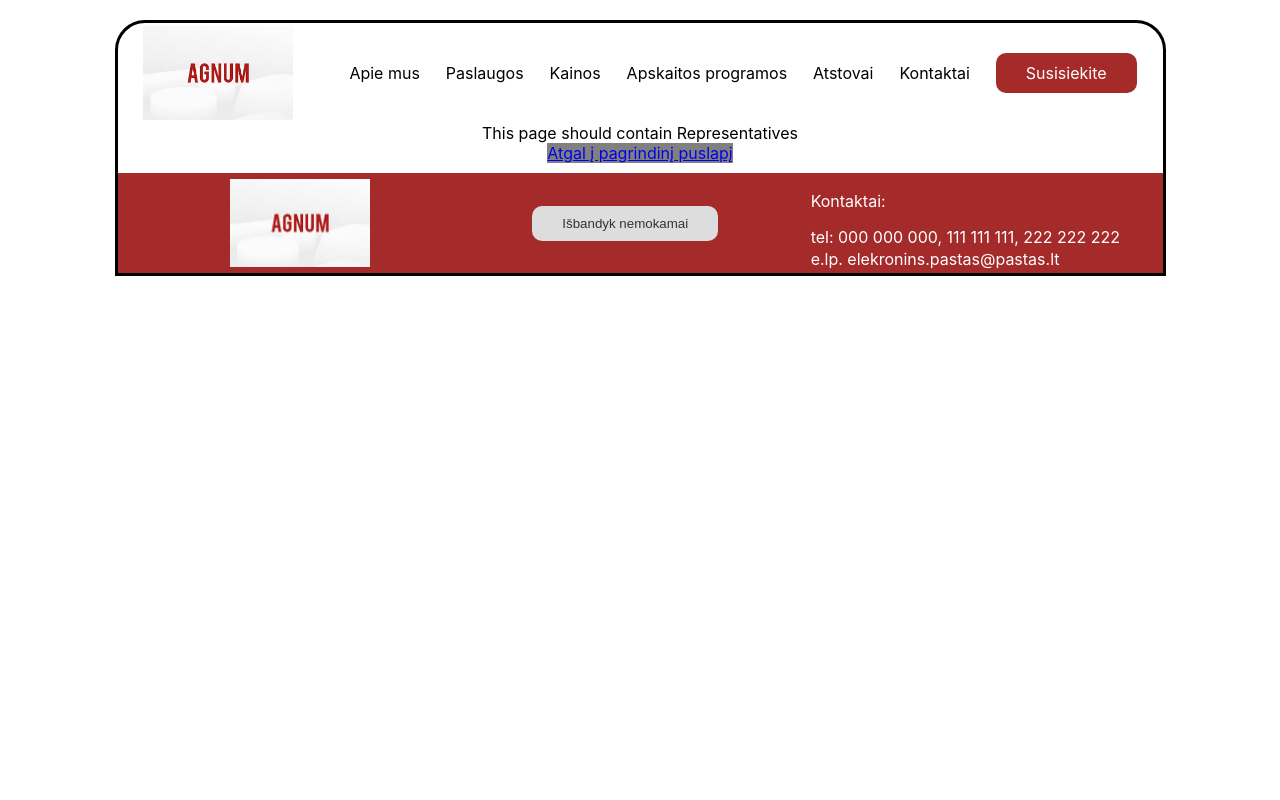
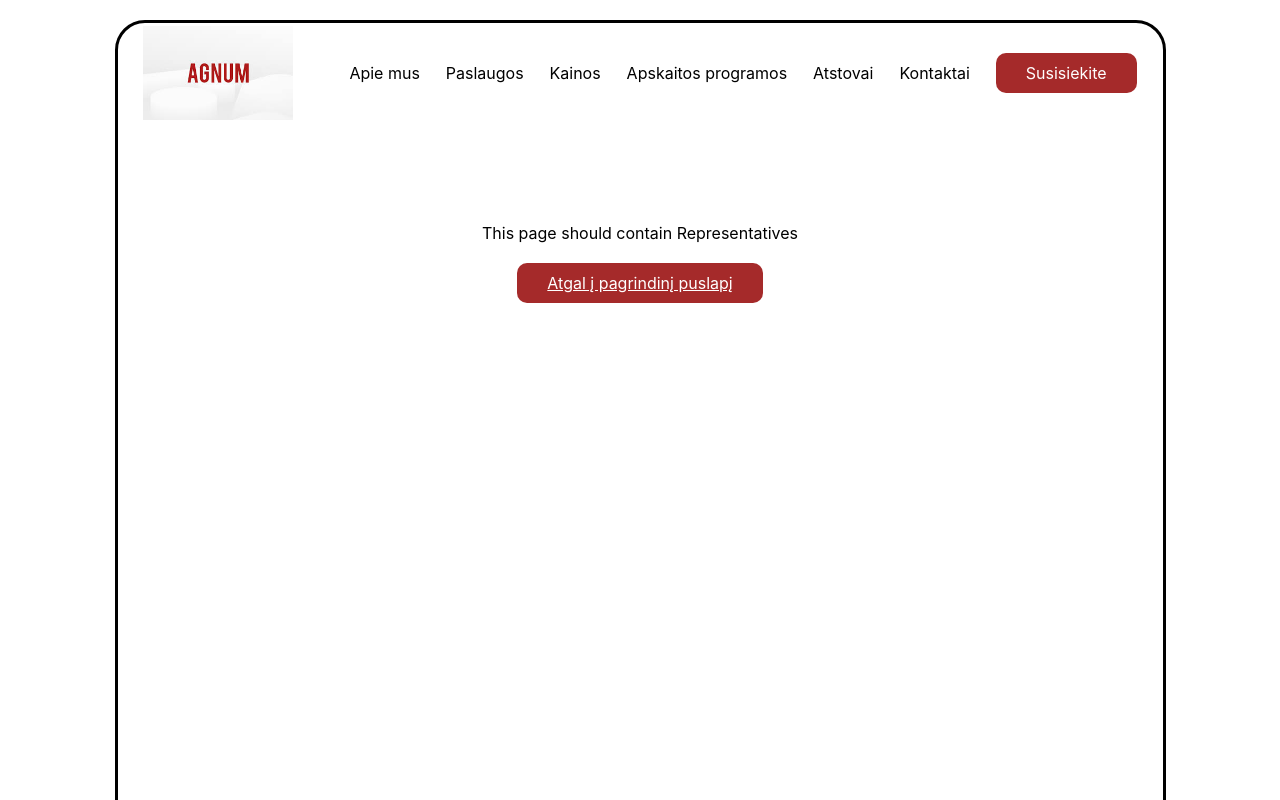
Before and after one commit to Remigijus66/agnum-page-sample, a React (Create React App) app: page /reps in a window 1280 px wide. Shown: the top 800 px of the page. Built offline with nearby package versions, Linux system fonts and the light colour scheme.

Commit message:
home page

```diff
--- a/src/App.css
+++ b/src/App.css
@@ -98,6 +98,7 @@ gap: 40px
 .btn {
   margin: 20px;
   background-color: gray;
+  padding: 10px 30px
 }
 
 
@@ -120,6 +121,7 @@ gap: 40px
   justify-content: space-evenly;
   align-content: center;
   align-items: center;
+  cursor: pointer;
 }
 .contacts  {
  color: white;
@@ -132,3 +134,12 @@ gap: 40px
 .hero-picture {
 margin-top: -15px;
 }
+.under-construction {
+  min-height: 80vh;
+  /* height: 800px; */
+  padding: 100px;
+  display: flex;
+  flex-direction: column;
+  gap: 30px;
+  align-items: center;
+}
--- a/src/components/ToHome.js
+++ b/src/components/ToHome.js
@@ -6,7 +6,7 @@ const ToHome = () => {
 
   return (
     <div >
-        <Link className='btn' to="/">Atgal į pagrindinį puslapį</Link>
+      <Link className='brown-button' to="/">Atgal į pagrindinį puslapį</Link>
     </div>
 
   );
--- a/src/pages/ContactForm.js
+++ b/src/pages/ContactForm.js
@@ -4,12 +4,10 @@ import ToHome from "../components/ToHome";
 const ContactForm = () => {
 
   return (
-    <>
-      <div>
+      <div className='under-construction'>
         This page should contain Contact Form
+      <ToHome />
       </div>
-      <ToHome />
-    </>
   );
 };
 
--- a/src/pages/Contacts.js
+++ b/src/pages/Contacts.js
@@ -4,12 +4,10 @@ import ToHome from "../components/ToHome";
 const Contacts = () => {
 
   return (
-  <>
-  <div>
+  <div className='under-construction'>
 This page should contain Contacts
+  <ToHome/>
   </div>
-  <ToHome/>
-  </>
   );
 };
 
--- a/src/pages/IntegrationsPage.js
+++ b/src/pages/IntegrationsPage.js
@@ -4,12 +4,10 @@ import ToHome from "../components/ToHome";
 const IntegrationsPage = () => {
 
   return (
-    <>
-    <div>
+    <div className='under-construction'>
 This page should contain information on integration .
+    <ToHome/>
     </div>
-    <ToHome/>
-    </>
   );
 };
 
--- a/src/pages/MenuItemInformation.js
+++ b/src/pages/MenuItemInformation.js
@@ -5,14 +5,14 @@ import { useParams } from 'react-router-dom';
 const MenuItemInformation = () => {
   const { menuNumber } = useParams()
   return (
-    <>
+    <div className='under-construction'>
       <div>
         You have pressed main menu button. Number {menuNumber}.
         Information on this item should be present here.
       </div>
       <div style = {{color: 'red', fontSize: '24px'}}> {menuNumber}</div>
       <ToHome />
-    </>
+    </div>
   );
 };
 
--- a/src/pages/NotFound.js
+++ b/src/pages/NotFound.js
@@ -4,12 +4,10 @@ import ToHome from "../components/ToHome";
 const NotFound = () => {
 
   return (
-    <>
-    <div>
+    <div className='under-construction'>
 Page not found
+    <ToHome/>
     </div>
-    <ToHome/>
-    </>
   );
 };
 
--- a/src/pages/Prices.js
+++ b/src/pages/Prices.js
@@ -4,12 +4,10 @@ import ToHome from "../components/ToHome";
 const Prices = () => {
 
   return (
-    <>
-    <div>
+    <div className='under-construction'>
 This page should contain prices.
+    <ToHome/>
     </div>
-    <ToHome/>
-    </>
   );
 };
 
--- a/src/pages/ProgramInfo.js
+++ b/src/pages/ProgramInfo.js
@@ -5,14 +5,14 @@ import { useParams } from 'react-router-dom';
 const ProgramInfo = () => {
   const { programName } = useParams()
   return (
-    <>
+    <div className='under-construction'>
       <div>
         This is page with detailed information about program  {programName}.
 
       </div>
       <div style = {{color: 'red', fontSize: '24px'}}> {programName}</div>
       <ToHome />
-    </>
+    </div>
   );
 };
 
--- a/src/pages/Programs.js
+++ b/src/pages/Programs.js
@@ -4,12 +4,10 @@ import ToHome from "../components/ToHome";
 const Programs = () => {
 
   return (
-    <>
-    <div>
+    <div className='under-construction'>
 This page should contain Accounting programs
+<ToHome/>
     </div>
-    <ToHome/>
-    </>
   );
 };
 
--- a/src/pages/Reps.js
+++ b/src/pages/Reps.js
@@ -4,12 +4,10 @@ import ToHome from "../components/ToHome";
 const Reps = () => {
 
   return (
-    <>
-    <div>
+    <div className='under-construction'>
 This page should contain Representatives
+    <ToHome/>
     </div>
-    <ToHome/>
-    </>
   );
 };
 
--- a/src/pages/Servises.js
+++ b/src/pages/Servises.js
@@ -4,12 +4,10 @@ import ToHome from "../components/ToHome";
 const Servises = () => {
 
   return (
-    <>
-    <div>
+    <div className='under-construction'>
 This page should contain Servises
+    <ToHome/>
     </div>
-    <ToHome/>
-    </>
   );
 };
 
```
